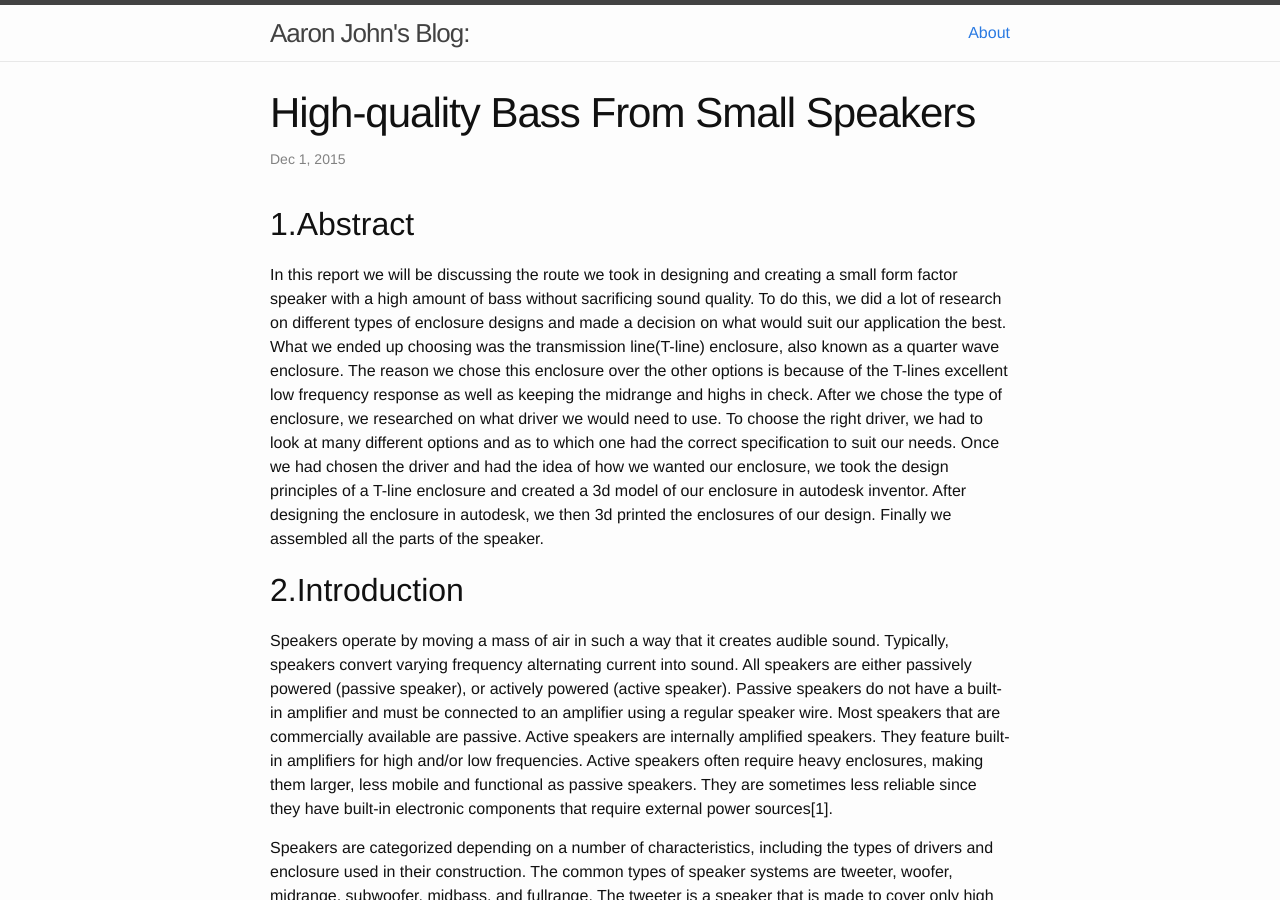
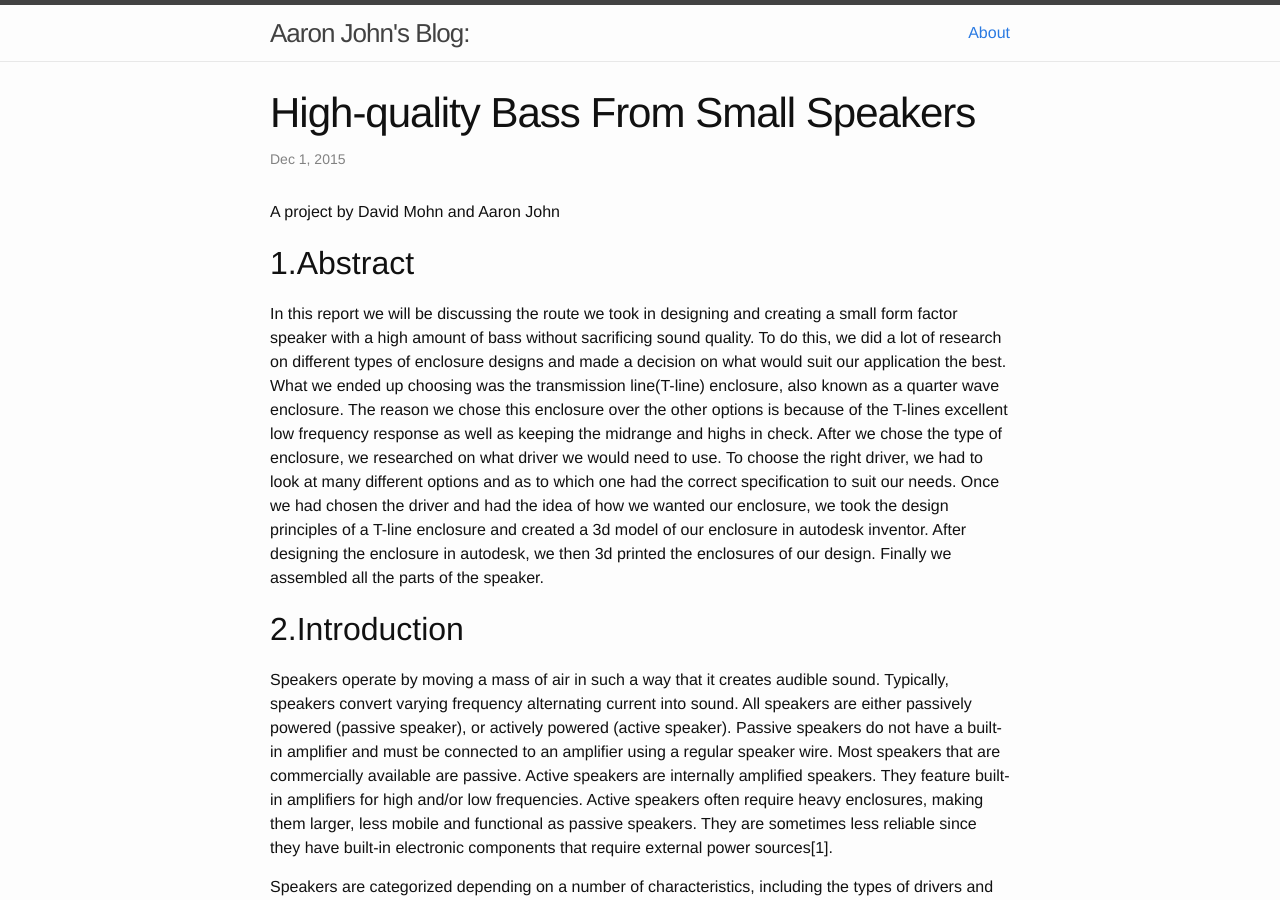
Before and after one commit to alexalwks2/aaronjohn2.github.io, a Jekyll site: the page built from _posts/2015-12-01-bass-speaker-project.md, in a window 1280 px wide and 900 px high. Built offline with Jekyll 4.4.1, drawn with Linux system fonts in a browser that asks for light colours; comment, search, counter and statistics services are not loaded.

Commit message:
Update 2015-12-01-bass-speaker-project.md

```diff
--- a/_posts/2015-12-01-bass-speaker-project.md
+++ b/_posts/2015-12-01-bass-speaker-project.md
@@ -5,6 +5,8 @@ title:  "High-quality Bass From Small Speakers"
 date:   2015-12-01 11:00:00
 categories: Engineering, Sound, Physics, Math
 ---
+
+A project by David Mohn and Aaron John
 
 ## 1.Abstract
 In this report we will be discussing the route we took in designing and creating a small form factor speaker with a high amount of bass without sacrificing sound quality. To do this, we did a lot of research on different types of enclosure designs and made a decision on what would suit our application the best. What we ended up choosing was the transmission line(T-line) enclosure, also known as a quarter wave enclosure. The reason we chose this enclosure over the other options is because of the T-lines excellent low frequency response as well as keeping the midrange and highs in check. After we chose the type of enclosure, we researched on what driver we would need to use. To choose the right driver, we had to look at many different options and as to which one had the correct specification to suit our needs. Once we had chosen the driver and had the idea of how we wanted our enclosure, we took the design principles of a T-line enclosure and created a 3d model of our enclosure in autodesk inventor. After designing the enclosure in autodesk, we then 3d printed the enclosures of our design. Finally we assembled all the parts of the speaker.
```
